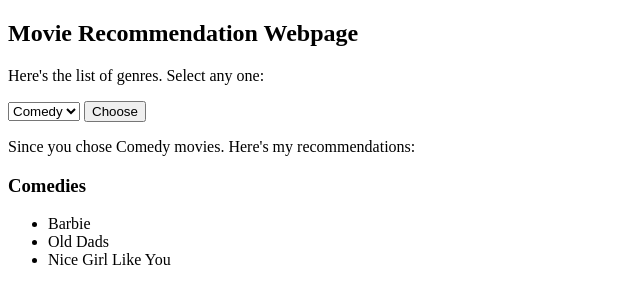
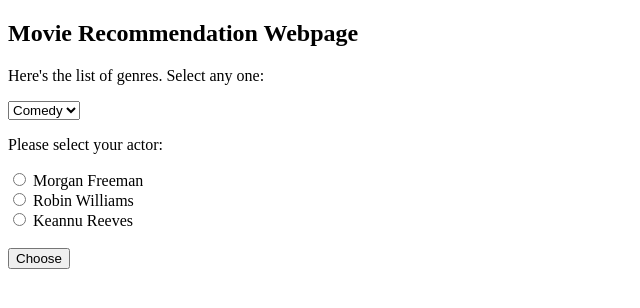
Before and after one commit to DaniyaYelemessova/movie-recommendation, a plain HTML site: page index.html in a window 1280 px wide. Both pictures are taken after a click on the button "Choose". Shown: the whole page, without its empty margins (0-640 px from the left). Drawn offline with Linux system fonts and the light colour scheme.

Commit message:
Add actors

```diff
--- a/index.html
+++ b/index.html
@@ -11,18 +11,28 @@
   <p>Here's the list of genres. Select any one:</p>
   <form>
     <select name = "dropdown">
-      <option value = "Comedy" selected>Comedy</option>
+      <option value = "Comedy">Comedy</option>
       <option value = "Horror">Horror</option>
       <option value = "Action">Action</option>
       <option value = "Drama">Drama</option>
       <option value = "Crime">Crime</option>
     </select>
-    <button type="submit">Choose</button>
+
+      <p>Please select your actor:</p>
+      <input type="radio" id="actor1" name="actors" value="Morgan Freeman">
+      <label for="actor1">Morgan Freeman</label><br>
+      <input type="radio" id="actor2" name="actors" value="Robin Williams">
+      <label for="actor2">Robin Williams</label><br>
+      <input type="radio" id="actor3" name="actors" value="Keannu Reeves">
+      <label for="actor3">Keannu Reeves</label><br><br>
+      <button type="submit">Choose</button>
     </form>
 
     <div id="message" class="hidden">
-      <p>Since you chose <span class="movie"></span> movies. Here's my recommendations:</p>
+      <p>Since you chose <span class="movie"></span> movies and <span class="anActor"></span>. Here's my recommendations:</p>
     </div>
+
+    <p id="error" class="hidden">Choose one genre, please</p>
 
     <div id="movies">
       <div id="comedies" class="hidden">
@@ -65,7 +75,6 @@
           <li>The Mule</li>
         </ul>
       </div>
-
     </div>
 
 
--- a/script.js
+++ b/script.js
@@ -13,23 +13,32 @@ window.addEventListener("load", function() {
 
   function chosenMovie(e){
     e.preventDefault();
-    // let form = document.querySelector("form");
+    let form = document.querySelector("form");
     let select = document.querySelector("select").value;
+    let input = document.querySelector('input[name="actors"]:checked').value;
+    console.log(input)
     addClass()
 
     document.querySelector(".movie").innerText = select;
+    document.querySelector(".anActor").innerText = input;
     document.querySelector("#message").removeAttribute("class");
 
-    if(select === "Comedy"){
+
+
+    if(select !== "Comedy"  && select !== "Horror" && select !== "Action" && select !== "Drama" && select !== "Crime" && input !== "actor1" ){
+      document.querySelector("#error").removeAttribute("class")
+    }else{
+    if(select === "Comedy" || input === "Robin Williams"){
       document.querySelector("#comedies").removeAttribute("class");
     }else if(select === "Horror"){
       document.querySelector("#horror").removeAttribute("class");
     }else if(select === "Action"){
       document.querySelector("#action").removeAttribute("class");
-    }else if(select === "Drama"){
+    }else if(select === "Drama" || input === "Morgan Freeman"){
       document.querySelector("#drama").removeAttribute("class");
     }else if(select === "Crime"){
       document.querySelector("#crime").removeAttribute("class");
     }
   }
+}
 })
```
